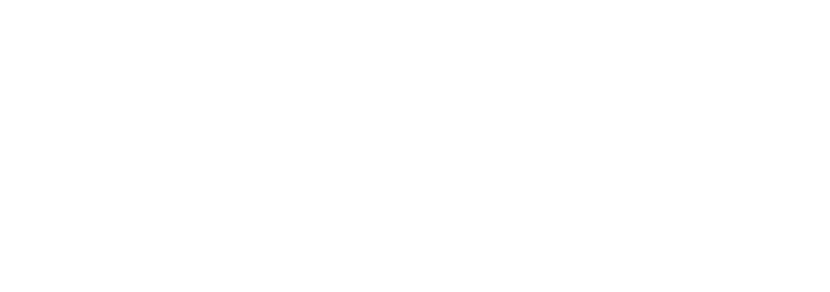
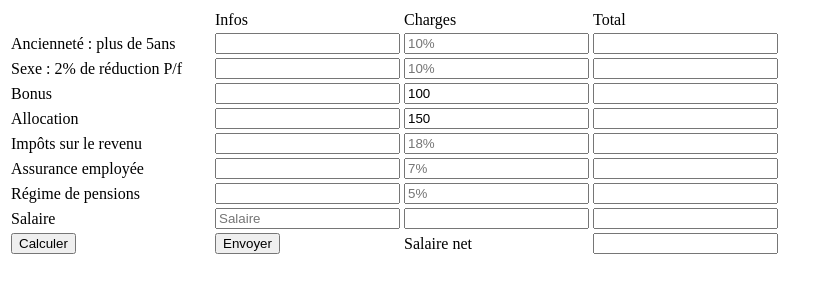
Before and after one commit to dev-tech78/Calculer_Salaire-js-, a plain HTML site: page index.html in a window 1280 px wide. Shown: the whole page, without its empty margins (0-830 px from the left). Drawn offline with Linux system fonts and the light colour scheme.

Commit message:
Update index.html

```diff
--- a/index.html
+++ b/index.html
@@ -1,5 +1,81 @@
-<!Doctype html>
-<html lang=fr>
-<head></head>
-<body>
-</body>
+<htm>
+    <head>
+        <meta charset="utf-8">
+        <meta name="viewport" content="width=device-width, initial-scale=1">
+        <link rel="stylesheet" href="style.css">
+
+
+
+    </head>
+    <body >
+        <table>
+        <form name="bdc" action="">
+            <tr>
+                <td width="200"></td>
+                <td>Infos   </td>
+                <td>Charges</td>
+                <td>Total </td>
+            </tr>
+            <tr>
+                <td>Ancienneté : plus de 5ans</td>
+                <td ><input name="qt1" id="qt1" type="text" size"2" value="" /></td>
+                <td><input name="pu1"  type="text" size"5" value="" placeholder="10%"  /></td>
+                <td><input name="ht1"  type="text" size"5"  /></td>
+            </tr>
+            <tr>
+                <td>Sexe : 2% de réduction P/f </td>
+                <td ><input name="qt2" id="qt2" type="text" size"2" value="" /></td>
+                <td><input name="pu2"  type="text" size"5" value="" placeholder="10%" /></td>
+                <td><input name="ht2"  type="text" size"5"  /></td>
+            </tr>
+            <tr>
+                <td>Bonus</td>
+                <td ><input name="qt3" id="qt3" type="text" size"2" value="" /></td>
+                <td><input name="pu3"  type="text" size"5" value="100" /></td>
+                <td><input name="ht3"  type="text" size"5"  /></td>
+            </tr>
+            <tr>
+                <td>Allocation</td>
+                <td ><input name="qt4" id="qt4" type="text" size"2" value="" /></td>
+                <td><input name="pu4"  type="text" size"5" value="150 " /></td>
+                <td><input name="ht4"  type="text" size"5"  /></td>
+            </tr>
+            <tr>
+                <td>Impôts sur le revenu </td>
+                <td ><input name="qt5" id="qt5" type="text" size"2" value="" /></td>
+                <td><input name="pu5"  type="text" size"5" value="" placeholder="18%" /></td>
+                <td><input name="ht5"  type="text" size"5"  /></td>
+            </tr>
+            <tr>
+                <td>Assurance employée</td>
+                <td ><input name="qt6" id="qt6" type="text" size"2" value="" /></td>
+                <td><input name="pu6"  type="text" size"5" value=""  placeholder="7%"/></td>
+                <td><input name="ht6"  type="text" size"5"  /></td>
+            </tr>
+            <tr>
+                <td>Régime de pensions</td>
+                <td ><input name="qt7" id="qt7" type="text" size"2" value="" /></td>
+                <td><input name="pu7"  type="text" size"5" value="" placeholder="5%" /></td>
+                <td><input name="ht7"  type="text" size"5"  /></td>
+            </tr>
+
+            <tr>
+                <td>Salaire</td>
+                <td ><input name="qta" id="qta" type="text" size"2" value="" placeholder="Salaire" /></td>
+                <td><input name="pua"  type="text" size"5" value="" /></td>
+                <td><input name="hta"  type="text" size"5"  value="" /></td>
+            </tr>
+
+
+            <tr>
+                <td><input type="button"  value="Calculer" onclick="Calculer();"></td>
+                <td ><input type="submit"  value="Envoyer"></td>
+                <td>Salaire net</td>
+                <td><input name="ttc"  id="ttc" type="text" size"5"  value="" /></td>
+            </tr>
+
+        </form>
+        </table>
+        <script src="salaire.js"></script>
+        </body>
+        </htm>
```
